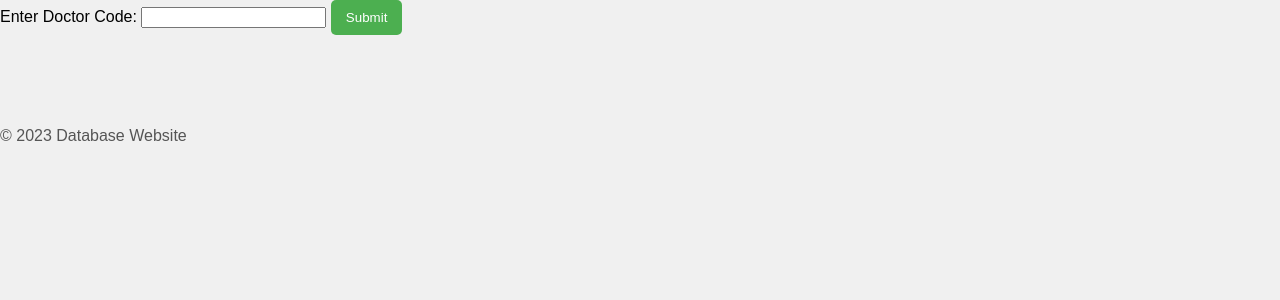
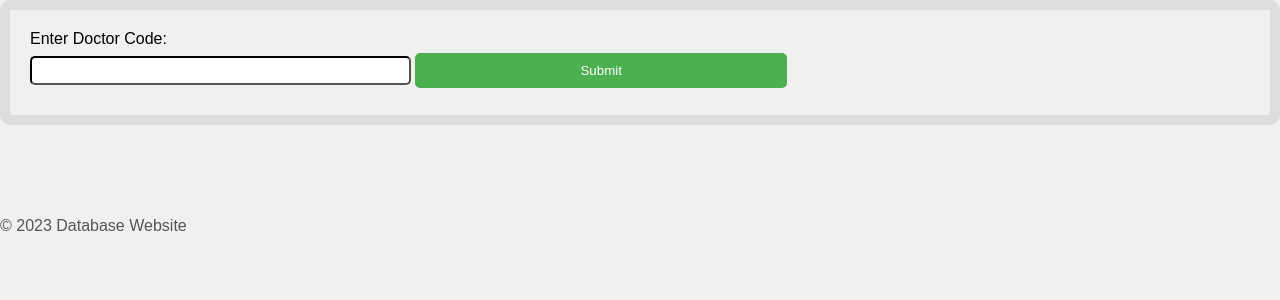
Before and after one commit to binhow612/database_website, a Flask app: page /fetch_doctor in a window 1280 px wide. Shown: the part 133-433 px from the top of the page. Run offline with Flask 3, Linux system fonts and the light colour scheme.

Commit message:
Update styles.css

```diff
--- a/website/static/styles.css
+++ b/website/static/styles.css
@@ -57,7 +57,8 @@ a:hover {
 }
 
 button {
-    padding: 10px 15px;
+    text-align: center;
+    padding: 10px 165px;
     background-color: #4CAF50;
     color: white;
     border: none;
@@ -96,3 +97,46 @@ nav a {
 nav a:hover {
     background-color: #45a049;
 }
+
+label {
+    display: block;
+    margin-bottom: 5px;
+}
+
+input {
+    margin-bottom: 10px;
+    padding: 5px 100px; /* Adjust as needed */
+    background-color: white;
+    border-color: black;
+    border-radius: 5px;
+    text-align: center;
+    box-sizing: border-box; /* Add this line */
+}
+
+
+select {
+    margin-bottom: 10px;
+    padding: 5px 142px;
+    background-color: white;
+    border-color: black;
+    border-radius: 5px;
+}
+
+.center {
+    display: flex;
+    justify-content: center;
+    align-items: center;
+    min-height: 50vh;
+    margin-top: 30px; /* Adjust the margin as needed */
+}
+
+table {
+    width: 100%;
+}
+
+form {
+    border: 1px solid #ddd; /* Border color */
+    padding: 20px;
+    border-radius: 10px;
+    border-width: 10px;
+}
```
